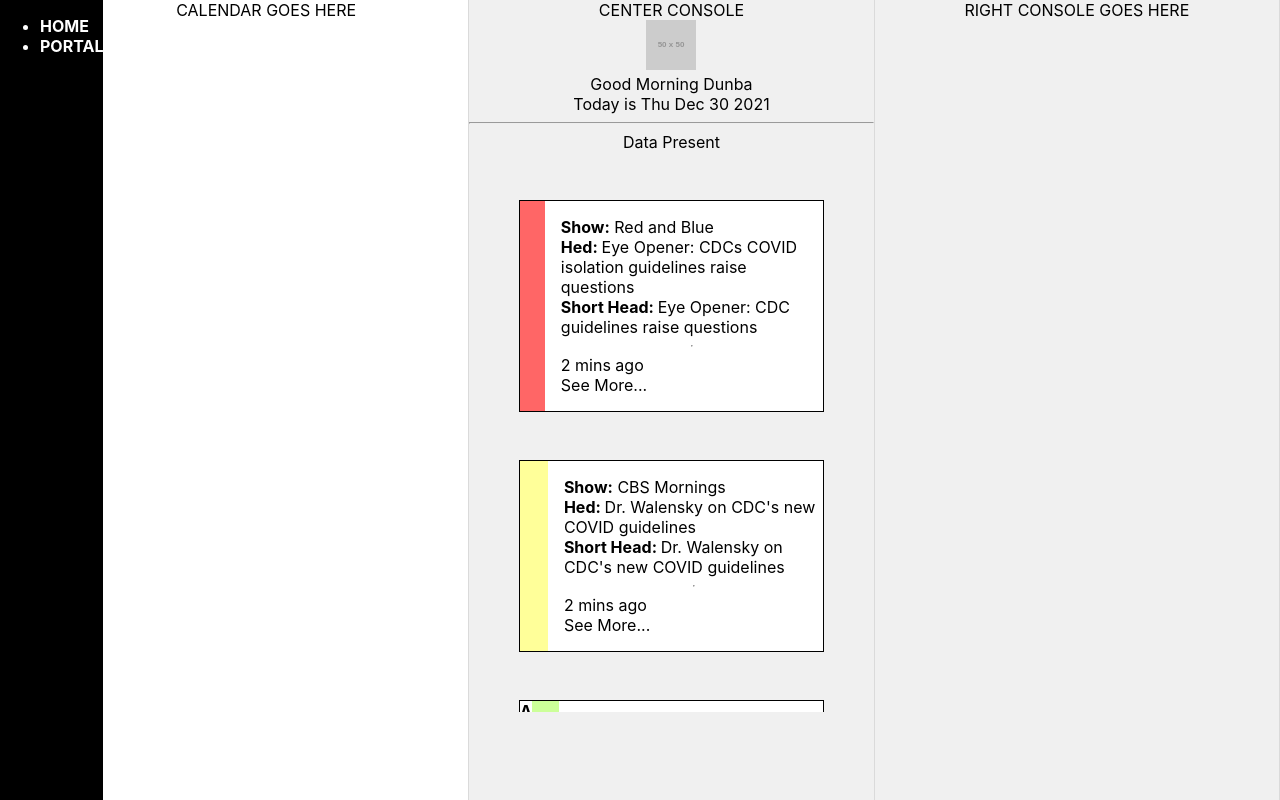
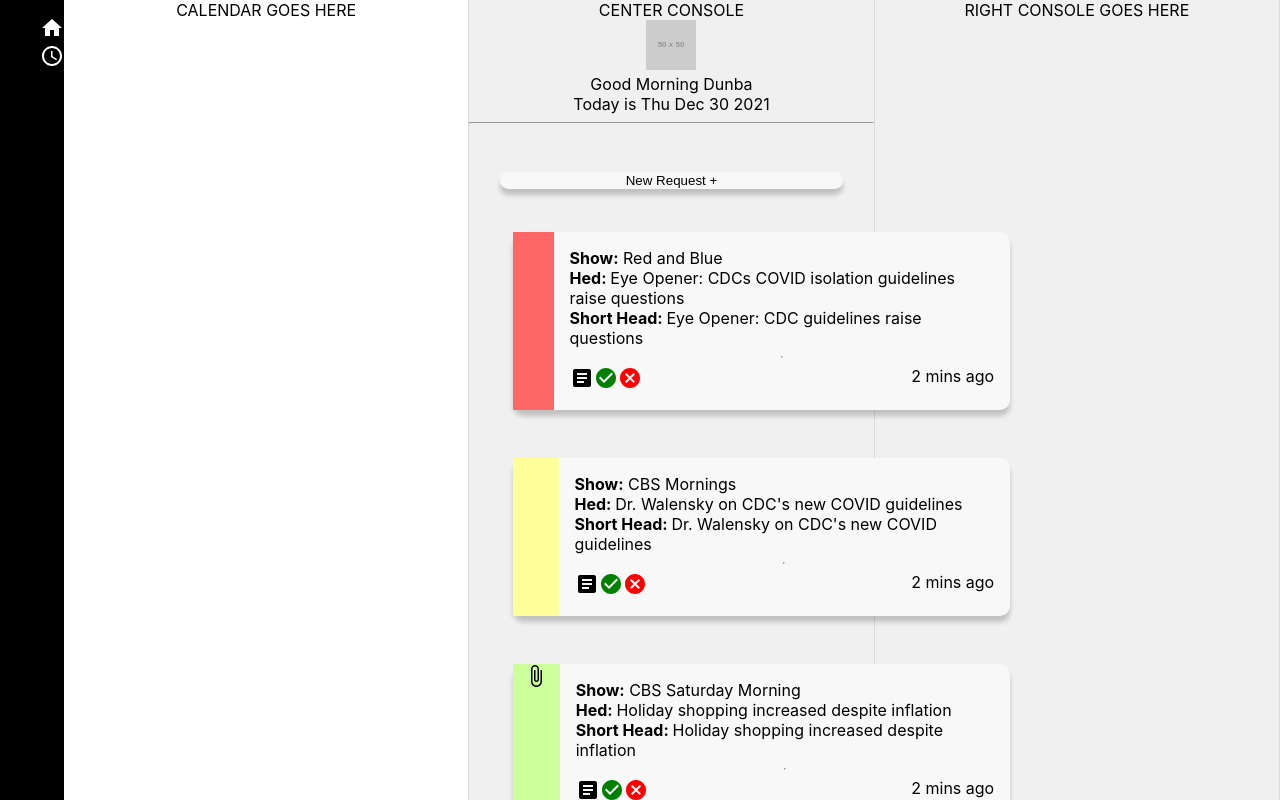
Before and after one commit to dunba/Piqu-, a React (Create React App) app: page / in a window 1280 px wide. Built offline with nearby package versions, Linux system fonts and the light colour scheme.

Commit message:
designed request template

```diff
--- a/package.json
+++ b/package.json
@@ -3,9 +3,12 @@
   "version": "0.1.0",
   "private": true,
   "dependencies": {
+    "@mui/icons-material": "^5.2.5",
     "@testing-library/jest-dom": "^5.16.1",
     "@testing-library/react": "^12.1.2",
     "@testing-library/user-event": "^13.5.0",
+    "install": "^0.13.0",
+    "npm": "^8.3.0",
     "react": "^17.0.2",
     "react-dom": "^17.0.2",
     "react-scripts": "5.0.0",
--- a/src/components/CenterBody.js
+++ b/src/components/CenterBody.js
@@ -3,6 +3,7 @@
 import requestData from "./requestdata";
 import { useState } from "react";
 import RequestPosting from "./RequestPosting";
+
 
 const CenterBody = () => {
   const dailyData = useState(requestData);
@@ -14,7 +15,7 @@
   };
   return (
     <div className="requestcontainer">
-      <div> {jsonData ? "Data Present" : "Data Missing"}</div>
+      <div> <button id='requestbutton'>New Request +</button></div>
 
       <div className="requestsholder">
 
--- a/src/components/RequestPosting.js
+++ b/src/components/RequestPosting.js
@@ -1,30 +1,56 @@
-import React from 'react'
-
-const RequestPosting = ({ attachments, showColor, show, showAvatar, hed, shortHed }) => {
+import React from "react";
+import AttachFileIcon from "@mui/icons-material/AttachFile";
+import CheckCircleIcon from "@mui/icons-material/CheckCircle";
+import CancelIcon from "@mui/icons-material/Cancel";
+import ArticleIcon from "@mui/icons-material/Article";
+const RequestPosting = ({
+  attachments,
+  showColor,
+  show,
+  showAvatar,
+  hed,
+  shortHed,
+}) => {
   return (
     <div className="requestposting">
-            {attachments ? <b>A</b> : ''}
-            <div className='showpic' style={{
-                width: '3em',
+      <div
+        className="showpic"
+        style={{
+          width: "3em",
           backgroundColor: `#${showColor}`,
-                borderradius: '50%'
-            }}>
-
+          borderradius: "50%",
+        }}
+      >
+        {" "}
+        {attachments ? <AttachFileIcon /> : ""}
       </div>
-            <div className='showtitleandhed'>
-                <p><b>Show:</b> {show}</p>
-                <p><b>Hed: </b>{hed}</p>
-                <p><b>Short Head: </b>{shortHed}</p>
+      <div className="showtitleandhed">
+        <p>
+          <b>Show:</b> {show}
+        </p>
+        <p>
+          <b>Hed: </b>
+          {hed}
+        </p>
+        <p>
+          <b>Short Head: </b>
+          {shortHed}
+        </p>
         <hr />
-                <p>2 mins ago</p>
-                <p>See More...</p>
+        <div className="requestfooter">
+          <div>
+            <ArticleIcon id="requesticon" />
+            <CheckCircleIcon id="requesticon_approve" />
+            <CancelIcon id="requesticon_cancel" />
           </div>
 
+          <div>
+            <p>2 mins ago</p>
+          </div>
+        </div>
+      </div>
+    </div>
+  );
+};
 
-        </div >
-
-
-    )
-}
-
-export default RequestPosting
+export default RequestPosting;
--- a/src/components/centerheader.js
+++ b/src/components/centerheader.js
@@ -18,6 +18,7 @@
 
       <div>Good Morning {user.displayName}</div>
       <div>Today is {today}</div>
+
     </div>
   );
 };
--- a/src/components/nav.js
+++ b/src/components/nav.js
@@ -1,13 +1,14 @@
 import React from "react";
 import "../css/nav.css";
-
+import HomeIcon from '@mui/icons-material/Home';
+import AccessTimeIcon from '@mui/icons-material/AccessTime';
 const Nav = () => {
   return (
     <div>
       <nav>
         <ul>
-          <li>HOME</li>
-          <li>PORTAL</li>
+          <li><HomeIcon /></li>
+          <li><AccessTimeIcon /></li>
         </ul>
       </nav>
     </div>
--- a/src/css/centerbody.css
+++ b/src/css/centerbody.css
@@ -1,27 +1,44 @@
 .requestcontainer {
   display: flex;
   flex-direction: column;
+  justify-content: center;
 }
 .requestsholder {
   display: flex;
+  position: fixed;
   flex-direction: column;
-  overflow: scroll;
-  max-height: 70vh;
+  overflow-y: scroll;
+  overflow-x: hidden;
+  margin-top: 3em;
+  max-height: 77vh;
+  bottom: 0;
 }
-
+.requestsholder::-webkit-scrollbar {
+  display: none;
+}
 .requestposting {
   display: flex;
   flex-direction: row;
-  border: 1px solid black;
-  background-color: #fff;
+  background: #f8f8f8;
+  border-radius: 10px;
+  background-color: #f8f8f8;
+  border: solid #bdbdbd 0;
+  box-shadow: 0 6px 5px rgba(0, 0, 0, 0.2);
+  -webkit-box-shadow: 0 6px 5px rgba(0, 0, 0, 0.2);
+  -moz-box-shadow: 0 6px 5px rgba(0, 0, 0, 0.2);
   margin: 3em auto;
-  width: 75%;
+  width: 85%;
+}
+.requestposting:hover {
+  background-color: #ffffff;
+
+  cursor: pointer;
 }
 
 .showtitleandhed {
   text-align: start;
-  margin-left: 1em;
-  margin-top: 0em;
+
+  margin: 0em 1em;
   display: flex;
   padding: 1em 0;
   flex-direction: column;
@@ -29,3 +46,37 @@
 .showtitleandhed p {
   margin: 0;
 }
+
+#requestbutton {
+  background: #f8f8f8;
+  border-radius: 10px;
+  background-color: #f8f8f8;
+  border: solid #bdbdbd 0;
+  box-shadow: 0 6px 5px rgba(0, 0, 0, 0.2);
+  -webkit-box-shadow: 0 6px 5px rgba(0, 0, 0, 0.2);
+  -moz-box-shadow: 0 6px 5px rgba(0, 0, 0, 0.2);
+  margin: 3em auto;
+  width: 85%;
+}
+
+#requestbutton:hover {
+  background-color: #f0efef;
+  cursor: pointer;
+}
+.requestfooter {
+  display: flex;
+  flex-direction: row;
+  justify-content: space-between;
+}
+
+#requesticon_cancel {
+  color: red;
+}
+
+#requesticon_approve {
+  color: green;
+}
+
+#requesticon {
+  color: black;
+}
--- a/src/css/nav.css
+++ b/src/css/nav.css
@@ -4,4 +4,11 @@
   color: white;
   font-weight: bold;
   position: fixed;
+  display: flex;
+  justify-content: center;
 }
+
+nav ul {
+  list-style: none;
+  justify-content: center;
+}
```
Also changed, not shown: 1 other file (tests, documents, lock files or other folders). Lines whose indentation alone changed are shown as unchanged.
